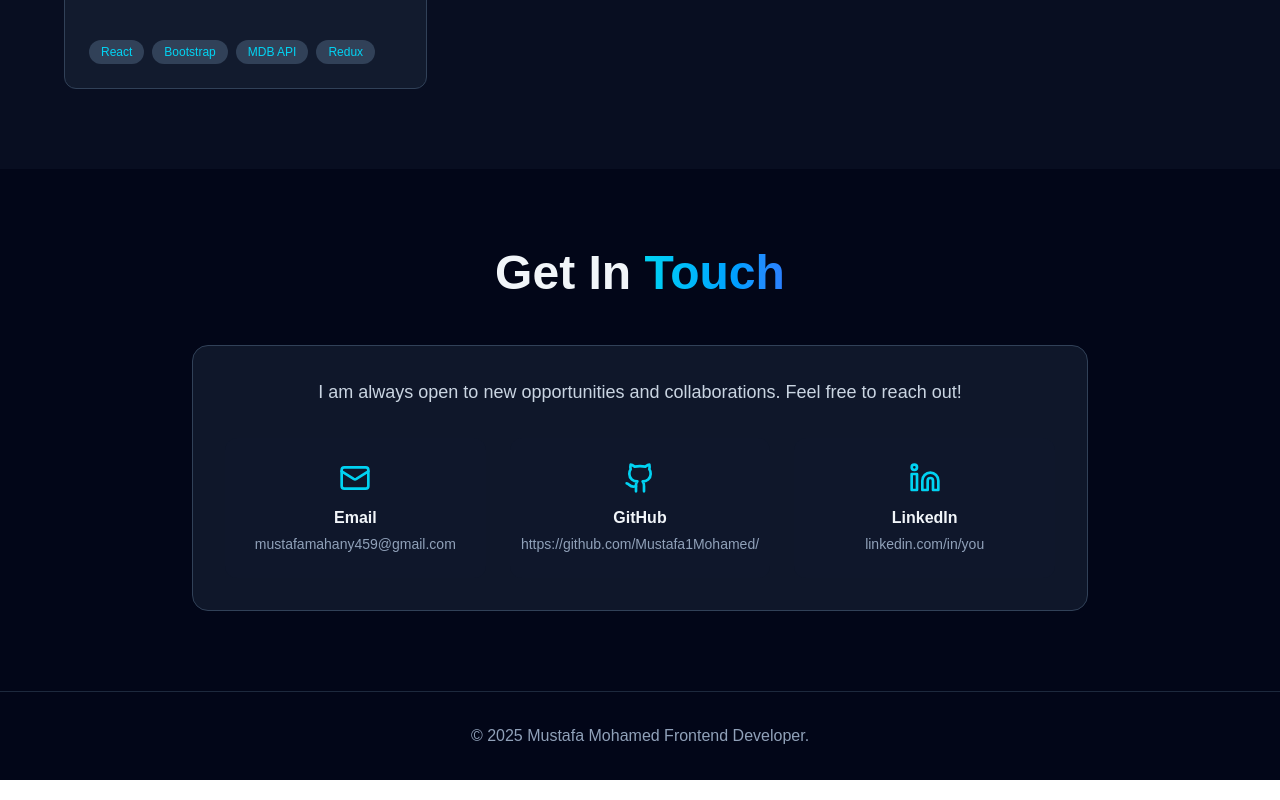
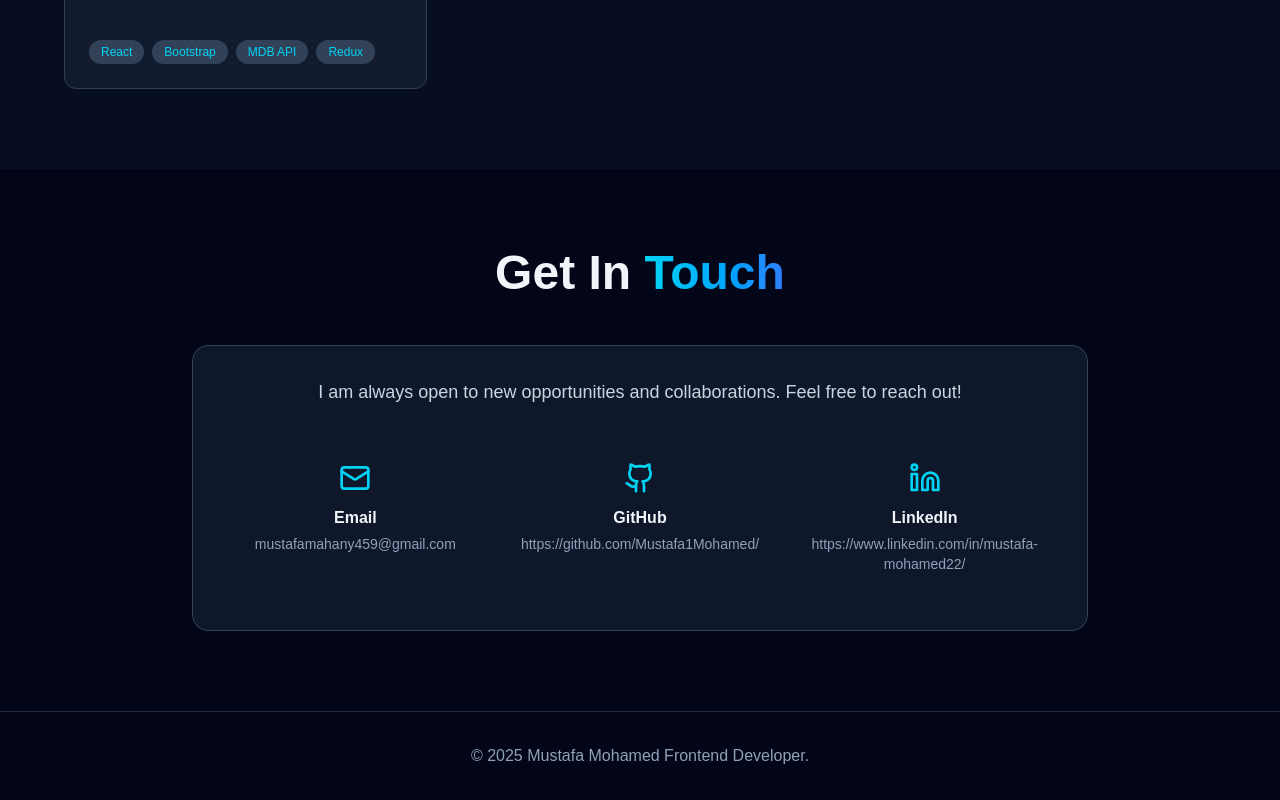
Before and after one commit to Mustafa1Mohamed/mustafa-mohamed-portofolio, a Next.js app: page / in a window 1280 px wide. Shown: the part 2341-3141 px from the top of the page. Built offline with nearby package versions, Linux system fonts and the light colour scheme.

Commit message:
editing github link

```diff
--- a/components/sections/Contact.tsx
+++ b/components/sections/Contact.tsx
@@ -16,12 +16,12 @@ export default function Contact() {
       icon: Github,
       label: "GitHub",
       value: "https://github.com/Mustafa1Mohamed/",
-      link: "https://github.com",
+      link: "https://github.com/Mustafa1Mohamed/",
     },
     {
       icon: Linkedin,
       label: "LinkedIn",
-      value: "linkedin.com/in/you",
+      value: "https://www.linkedin.com/in/mustafa-mohamed22/",
       link: "https://www.linkedin.com/in/mustafa-mohamed22/",
     },
   ];
```
